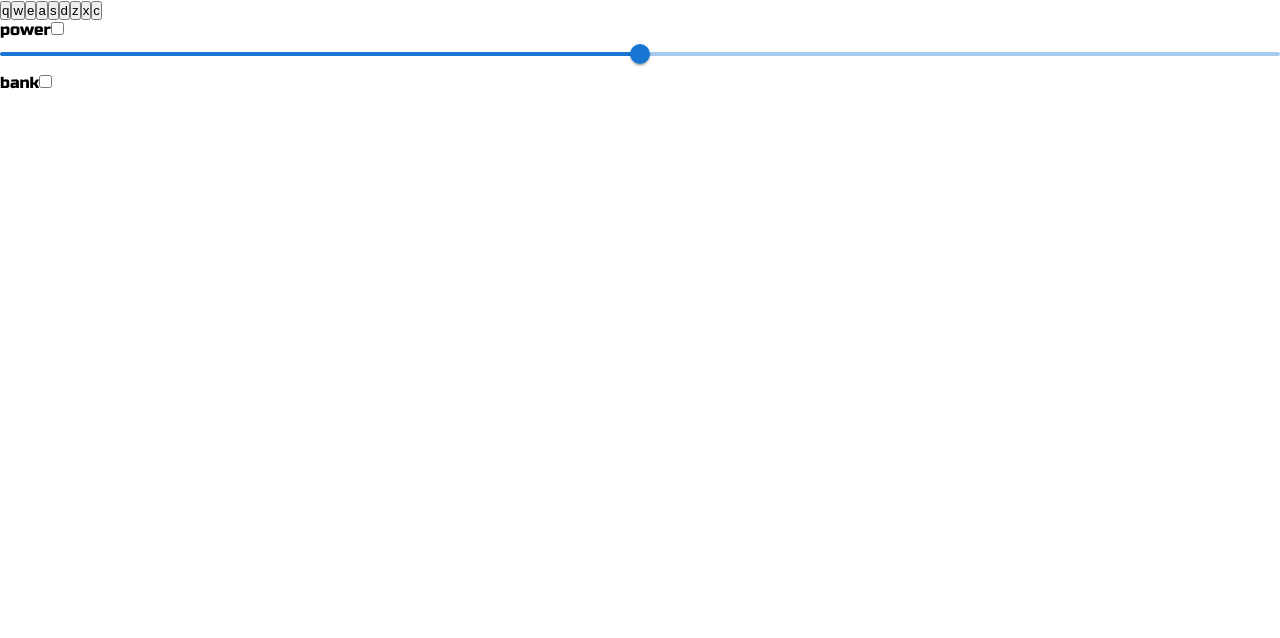
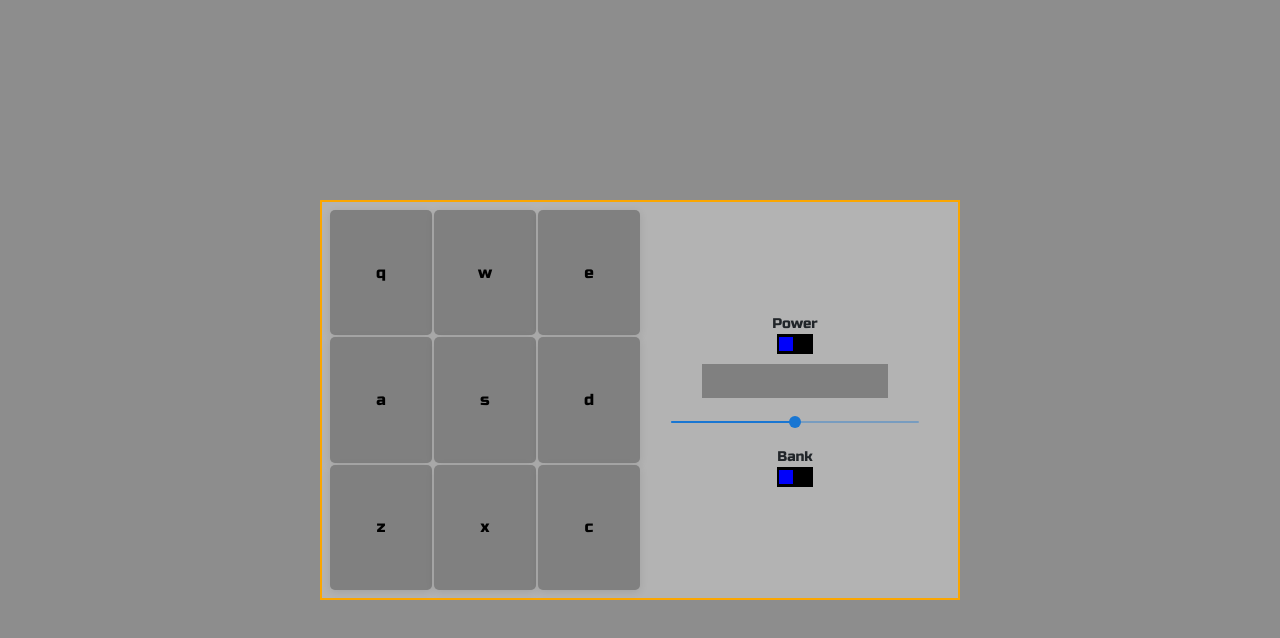
Before and after one commit to Levis155/drum-machine, a React (Vite) app: page / in a window 1280 px wide. Shown: the top 638 px of the page. Built offline with nearby package versions, Linux system fonts and the light colour scheme.

Commit message:
add styles

```diff
--- a/index.html
+++ b/index.html
@@ -3,6 +3,12 @@
   <head>
     <meta charset="UTF-8" />
     <link rel="icon" type="image/svg+xml" href="/vite.svg" />
+    <link
+      rel="stylesheet"
+      href="https://cdn.jsdelivr.net/npm/bootstrap@5.3.5/dist/css/bootstrap.min.css"
+      integrity="sha384-SgOJa3DmI69IUzQ2PVdRZhwQ+dy64/BUtbMJw1MZ8t5HZApcHrRKUc4W0kG879m7"
+      crossorigin="anonymous"
+    />
     <link rel="preconnect" href="https://fonts.googleapis.com" />
     <link rel="preconnect" href="https://fonts.gstatic.com" crossorigin />
     <link
--- a/src/App.css
+++ b/src/App.css
@@ -0,0 +1,129 @@
+.bg-dark-gray {
+  background-color: rgb(141, 141, 141);
+}
+.bg-medium-dark-gray {
+  background-color: rgb(128, 128, 128);
+}
+.drum-machine {
+  background-color: rgb(179, 179, 179);
+  height: 18%;
+  width: 75%;
+  border: 2px solid rgb(251, 166, 0);
+  padding: 0.8rem;
+}
+.buttons-container {
+  grid-template-columns: 1fr 1fr 1fr;
+  row-gap: 0.2rem;
+  column-gap: 0.2rem;
+}
+.buttons-container button {
+  border-radius: 5px;
+  border: none;
+  background-color: rgb(128, 128, 128);
+  box-shadow: 0 2px 8px rgba(0, 0, 0, 0.1);
+}
+.switch-container {
+  width: 100%;
+  display: flex;
+  flex-direction: column;
+  align-items: center;
+}
+.switch-container span {
+  font-size: 1rem;
+  font-weight: 500;
+  text-transform: capitalize;
+}
+.power-switch,
+.bank-switch {
+  position: relative;
+  display: inline-block;
+  width: 20px;
+  height: 12px;
+}
+
+.power-switch input,
+.bank-switch input {
+  opacity: 0;
+  width: 0;
+  height: 0;
+}
+
+.slider {
+  position: absolute;
+  cursor: pointer;
+  top: 0;
+  left: 0;
+  right: 0;
+  bottom: 0;
+  background-color: black;
+  color: white;
+  display: flex;
+  align-items: center;
+  justify-content: center;
+  font-size: 12px;
+  transition: 0.4s;
+}
+
+.slider:before {
+  position: absolute;
+  content: "";
+  height: 8px;
+  width: 8px;
+  left: 2px;
+  /*bottom: 1px; */
+  background-color: rgb(0, 1, 250);
+  transition: 0.4s;
+}
+
+input:checked + .slider {
+  background-color: black;
+}
+
+input:checked + .slider:before {
+  transform: translateX(8px);
+}
+.display {
+  color: black;
+  font-size: 1rem;
+  width: 60%;
+  padding: 0.5rem;
+  height: 2rem;
+}
+.slider-container {
+  width: 80%;
+  display: flex;
+  padding: 0;
+}
+
+@media screen and (min-width: 576px) {
+  .drum-machine {
+    height: 40%;
+  }
+  .switch-container span {
+    font-size: 1.4rem;
+  }
+  .power-switch,
+  .bank-switch {
+    width: 36px;
+    height: 20px;
+  }
+  .slider:before {
+    height: 14px;
+    width: 14px;
+    left: 2px;
+  }
+  input:checked + .slider:before {
+    transform: translateX(17px);
+  }
+  .display {
+    font-size: 1.4rem;
+    height: 3.4rem;
+  }
+}
+
+@media screen and (min-width: 768px) {
+  .drum-machine {
+    height: 50%;
+    width: 50%;
+  }
+}
--- a/src/App.tsx
+++ b/src/App.tsx
@@ -3,9 +3,9 @@ import "./App.css";
 
 function App() {
   return (
-    <div className="app-wrapper">
-      <div className="drum-machine">
-        <div className="buttons-container">
+    <div className="vh-100 d-flex justify-content-center align-items-center bg-dark-gray">
+      <div className="drum-machine d-flex">
+        <div className="buttons-container w-50 h-100 d-grid">
           <button>q</button>
           <button>w</button>
           <button>e</button>
@@ -17,20 +17,28 @@ function App() {
           <button>c</button>
         </div>
 
-        <div className="controls-container">
+        <div className="controls-container w-50 h-100 d-flex flex-column align-items-center justify-content-between justify-content-lg-center gap-lg-3">
+          <div className="switch-container">
+            <span>power</span>
             <label className="power-switch">
-            <span className="slider">power</span>
               <input type="checkbox" />
+              <span className="slider"></span>
             </label>
+          </div>
 
-          <div className="display"></div>
+          <div className="display bg-medium-dark-gray d-flex justify-content-center"></div>
 
-          <div><Slider defaultValue={50} aria-label="Disabled slider" /></div>
+          <div className="slider-container">
+            <Slider defaultValue={50} size="small" />
+          </div>
 
+          <div className="switch-container">
+            <span>bank</span>
             <label className="bank-switch">
-            <span className="slider">bank</span>
               <input type="checkbox" />
+              <span className="slider"></span>
             </label>
+          </div>
         </div>
       </div>
     </div>
```
Lines whose indentation alone changed are shown as unchanged.
